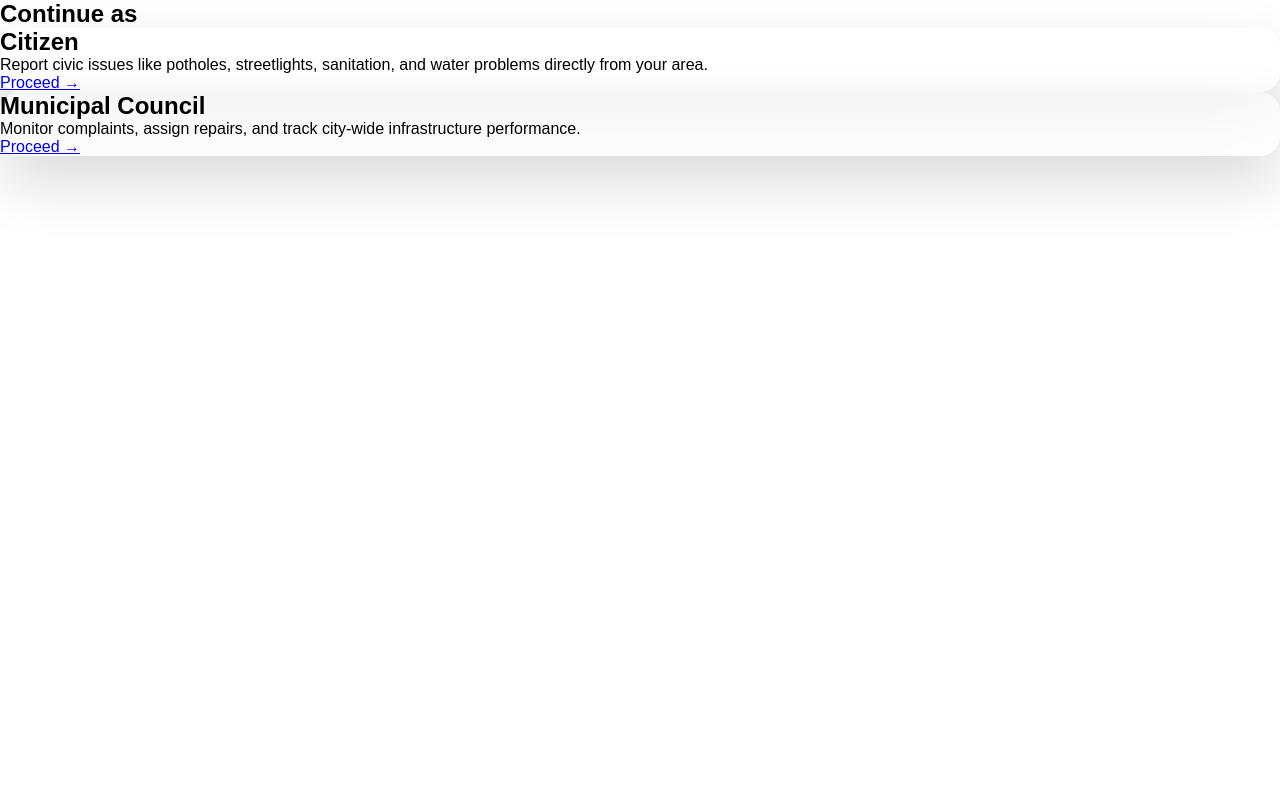
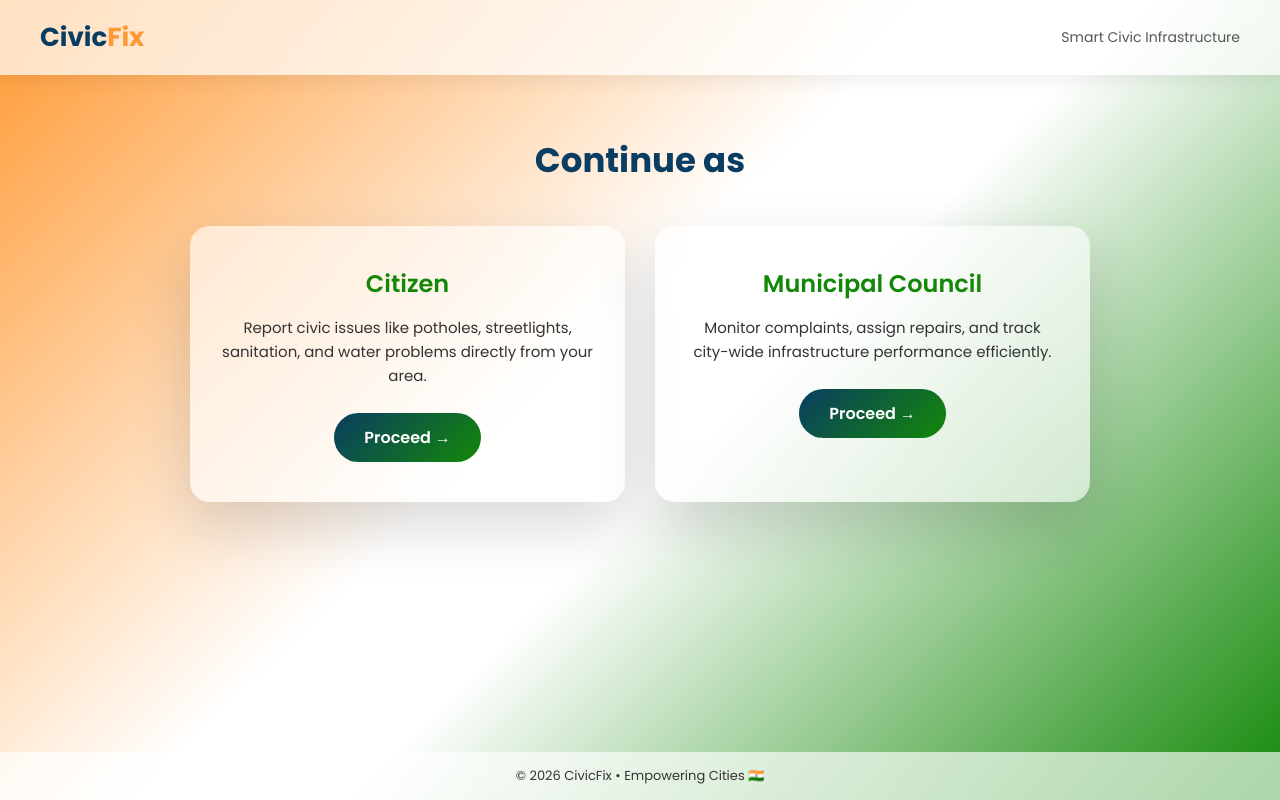
Before and after one commit to sakshi14506/The-Caffeinated-Coders_9.6_SDG9, a plain HTML site: page civicfix/login.html in a window 1280 px wide. Drawn offline with Linux system fonts and the light colour scheme; files that its build step writes are made by us from their sources.

Commit message:
loginpagefinal

```diff
--- a/civicfix/login.html
+++ b/civicfix/login.html
@@ -1,38 +1,58 @@
 <!DOCTYPE html>
 <html lang="en">
 <head>
-  <meta charset="UTF-8">
+  <meta charset="UTF-8" />
   <title>Select Role | CivicFix</title>
-  <meta name="viewport" content="width=device-width, initial-scale=1.0">
-  <link rel="stylesheet" href="style.css">
+  <meta name="viewport" content="width=device-width, initial-scale=1.0" />
+
+  <!-- Google Font -->
+  <link href="https://fonts.googleapis.com/css2?family=Poppins:wght@300;400;600;700&display=swap" rel="stylesheet">
+
+  <!-- Correct CSS Path -->
+  <link rel="stylesheet" href="../css/style.css">
 </head>
-<body>
 
+<body class="landing">
+
+  <!-- Navbar -->
+  <nav class="navbar">
+    <div class="logo">Civic<span>Fix</span></div>
+    <div class="tagline">Smart Civic Infrastructure</div>
+  </nav>
+
+  <!-- Role Selection -->
   <section class="role-container">
     <h1>Continue as</h1>
 
     <div class="role-grid">
 
+      <!-- Citizen -->
       <div class="role-card glass">
         <h2>Citizen</h2>
         <p>
           Report civic issues like potholes, streetlights,
           sanitation, and water problems directly from your area.
         </p>
-        <a href="citizen.html">Proceed →</a>
+        <a href="citizen.html" class="btn-secondary">Proceed →</a>
       </div>
 
+      <!-- Council -->
       <div class="role-card glass">
         <h2>Municipal Council</h2>
         <p>
           Monitor complaints, assign repairs, and track city-wide
-          infrastructure performance.
+          infrastructure performance efficiently.
         </p>
-        <a href="council.html">Proceed →</a>
+        <a href="council.html" class="btn-secondary">Proceed →</a>
       </div>
 
     </div>
   </section>
 
+  <!-- Footer -->
+  <footer class="footer">
+    © 2026 CivicFix • Empowering Cities 🇮🇳
+  </footer>
+
 </body>
 </html>
--- a/css/style.css
+++ b/css/style.css
@@ -132,3 +132,84 @@ body.landing {
     display: none;
   }
 }
+
+/* =========================
+   ROLE SELECTION PAGE
+========================= */
+
+.role-container {
+  flex: 1;
+  padding: 60px 20px;
+  text-align: center;
+}
+
+.role-container h1 {
+  font-size: 34px;
+  font-weight: 700;
+  color: #0a3d62;
+  margin-bottom: 40px;
+}
+
+/* GRID */
+.role-grid {
+  display: grid;
+  grid-template-columns: repeat(auto-fit, minmax(280px, 1fr));
+  gap: 30px;
+  max-width: 900px;
+  margin: 0 auto;
+}
+
+/* CARD */
+.role-card {
+  padding: 40px 30px;
+  border-radius: 20px;
+  text-align: center;
+  transition: transform 0.25s ease, box-shadow 0.25s ease;
+}
+
+.role-card:hover {
+  transform: translateY(-6px);
+  box-shadow: 0 25px 50px rgba(0, 0, 0, 0.2);
+}
+
+.role-card h2 {
+  font-size: 24px;
+  font-weight: 600;
+  color: #138808;
+  margin-bottom: 15px;
+}
+
+.role-card p {
+  font-size: 15px;
+  color: #333;
+  line-height: 1.6;
+}
+
+/* BUTTON (SECONDARY) */
+.btn-secondary {
+  display: inline-block;
+  margin-top: 25px;
+  padding: 12px 30px;
+  background: linear-gradient(135deg, #0a3d62, #138808);
+  color: #fff;
+  text-decoration: none;
+  border-radius: 40px;
+  font-weight: 600;
+  transition: all 0.25s ease;
+}
+
+.btn-secondary:hover {
+  transform: translateY(-2px);
+  box-shadow: 0 10px 25px rgba(0, 0, 0, 0.25);
+}
+
+/* MOBILE */
+@media (max-width: 600px) {
+  .role-container h1 {
+    font-size: 26px;
+  }
+
+  .role-card {
+    padding: 30px 20px;
+  }
+}
```
